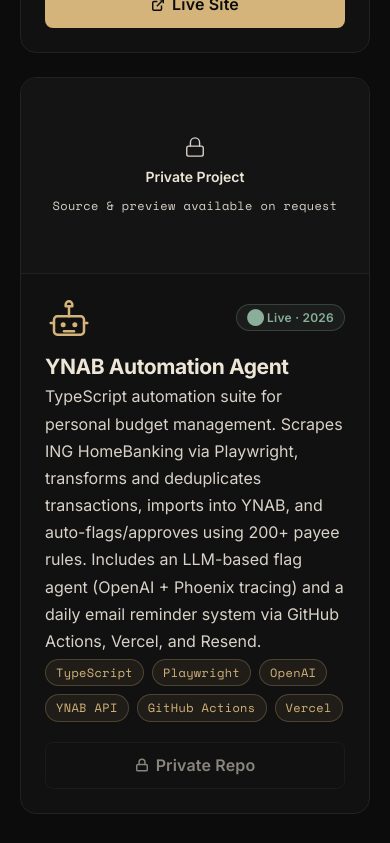
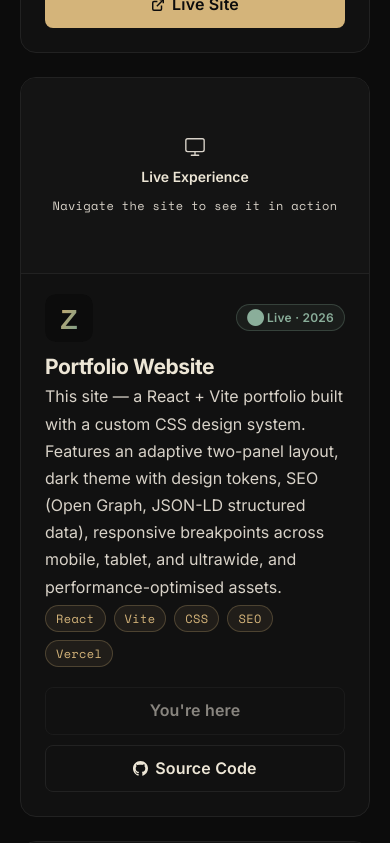
Before and after one commit to ZakariaF1/cv-website, a React (Vite) app: page / in a window 390 px wide. Shown: the part 3900-4743 px from the top of the page. Built offline with nearby package versions, Linux system fonts and the light colour scheme.

Commit message:
more skills improvemtns and added 4th portfolio project

```diff
--- a/src/components/Projects.jsx
+++ b/src/components/Projects.jsx
@@ -37,6 +37,17 @@
     ],
   },
   {
+    title: 'Portfolio Website',
+    desc: 'This site — a React + Vite portfolio built with a custom CSS design system. Features an adaptive two-panel layout, dark theme with design tokens, SEO (Open Graph, JSON-LD structured data), responsive breakpoints across mobile, tablet, and ultrawide, and performance-optimised assets.',
+    tags: ['React', 'Vite', 'CSS', 'SEO', 'Vercel'],
+    link: 'https://zakariaahmad.site',
+    repo: 'https://github.com/ZakariaF1/cv-website',
+    year: '2026',
+    status: 'live',
+    logo: '/favicon.svg',
+    self: true,
+  },
+  {
     title: 'YNAB Automation Agent',
     desc: 'TypeScript automation suite for personal budget management. Scrapes ING HomeBanking via Playwright, transforms and deduplicates transactions, imports into YNAB, and auto-flags/approves using 200+ payee rules. Includes an LLM-based flag agent (OpenAI + Phoenix tracing) and a daily email reminder system via GitHub Actions, Vercel, and Resend.',
     tags: ['TypeScript', 'Playwright', 'OpenAI', 'YNAB API', 'GitHub Actions', 'Vercel'],
@@ -70,6 +81,18 @@
   const { video, screenshots } = project
 
   if (!video && !screenshots?.length) {
+    if (project.self) {
+      return (
+        <div className="card-hero card-hero-private">
+          <svg width="22" height="22" viewBox="0 0 24 24" fill="none" stroke="currentColor" strokeWidth="1.5" strokeLinecap="round" strokeLinejoin="round">
+            <rect x="2" y="3" width="20" height="14" rx="2" />
+            <path d="M8 21h8M12 17v4" />
+          </svg>
+          <span>Live Experience</span>
+          <p>Navigate the site to see it in action</p>
+        </div>
+      )
+    }
     if (project.repo === 'private') {
       return (
         <div className="card-hero card-hero-private">
@@ -135,7 +158,9 @@
   return (
     <div className="card-links">
       {p.link !== '#' && (
-        <a href={p.link} target="_blank" rel="noopener" className="card-link-btn card-link-primary">
+        p.self
+          ? <span className="card-link-btn card-link-ghost card-link-private">You're here</span>
+          : <a href={p.link} target="_blank" rel="noopener" className="card-link-btn card-link-primary">
               <svg width="14" height="14" viewBox="0 0 24 24" fill="none" stroke="currentColor" strokeWidth="2.5">
                 <polyline points="15 3 21 3 21 9" />
                 <line x1="10" y1="14" x2="21" y2="3" />
--- a/src/components/Skills.css
+++ b/src/components/Skills.css
@@ -128,12 +128,16 @@
   border-bottom: none;
 }
 
+.cert-logo-link { flex-shrink: 0; display: flex; }
+.cert-logo-link:hover .cert-logo { opacity: 0.8; }
+
 .cert-logo {
   flex-shrink: 0;
   width: 32px;
   height: 32px;
   object-fit: contain;
   border-radius: 6px;
+  transition: opacity 0.2s;
 }
 
 .cert-text {
--- a/src/components/Skills.jsx
+++ b/src/components/Skills.jsx
@@ -12,6 +12,7 @@
       { name: 'HTML5', icon: 'html5' },
       { name: 'SCSS', icon: 'sass' },
       { name: 'React', icon: 'react' },
+      { name: 'Vite', icon: 'vitejs' },
       { name: 'Figma', icon: 'figma' },
       { name: 'Miro', icon: 'miro', simple: true },
     ],
@@ -72,6 +73,7 @@
     year: '2026',
     logo: '/skillab-logo.avif',
     desc: 'LLM fine-tuning methods, RAG pipelines, and multi-agent system design.',
+    link: 'https://skillab.ro/',
   },
   {
     title: 'UX/UI Design',
@@ -79,6 +81,7 @@
     year: '2025',
     logo: '/it-school-logo.avif',
     desc: 'User-centered design, design thinking, wireframing, prototyping, and accessibility using Figma & Miro.',
+    link: 'https://itschool.ro/',
   },
   {
     title: 'Microsoft Azure Fundamentals AZ-900',
@@ -87,6 +90,7 @@
     logo: '/azure-fundamentals-logo.avif',
     desc: 'Cloud concepts, Azure services, security, compliance, and pricing fundamentals.',
     id: '1210-9259',
+    link: 'https://learn.microsoft.com/en-us/certifications/azure-fundamentals/',
   },
   {
     title: 'Oracle Java SE Programmer Certificate',
@@ -94,6 +98,7 @@
     year: '2018',
     logo: '/link-academy-logo.avif',
     desc: 'Java SE fundamentals, OOP principles, and computer programming standards.',
+    link: 'https://enrollment.link-academy.com/',
   },
 ]
 
@@ -137,7 +142,13 @@
       alt=""
       className={`skill-icon${needsInvert ? ' skill-icon-invert' : ''}`}
       aria-hidden="true"
-      onError={e => { e.target.src = `https://cdn.jsdelivr.net/gh/devicons/devicon@latest/icons/${icon}/${icon}-plain.svg` }}
+      onError={e => {
+        if (e.target.src.includes('-original')) {
+          e.target.src = `https://cdn.jsdelivr.net/gh/devicons/devicon@latest/icons/${icon}/${icon}-plain.svg`
+        } else {
+          e.target.style.display = 'none'
+        }
+      }}
     />
   )
 }
@@ -171,7 +182,11 @@
           <div className="cert-list">
             {certifications.map((c, i) => (
               <div className="cert-item" key={i}>
-                {c.logo && <img src={c.logo} alt={c.org} className="cert-logo" />}
+                {c.logo && (
+                  c.link
+                    ? <a href={c.link} target="_blank" rel="noopener" className="cert-logo-link"><img src={c.logo} alt={c.org} className="cert-logo" /></a>
+                    : <img src={c.logo} alt={c.org} className="cert-logo" />
+                )}
                 <div className="cert-text">
                   <span className="cert-title">{c.title}</span>
                   <span className="cert-meta">{c.org} · {c.year}{c.id && <> · <span className="cert-id">#{c.id}</span></>}</span>
```
Lines whose indentation alone changed are shown as unchanged.
